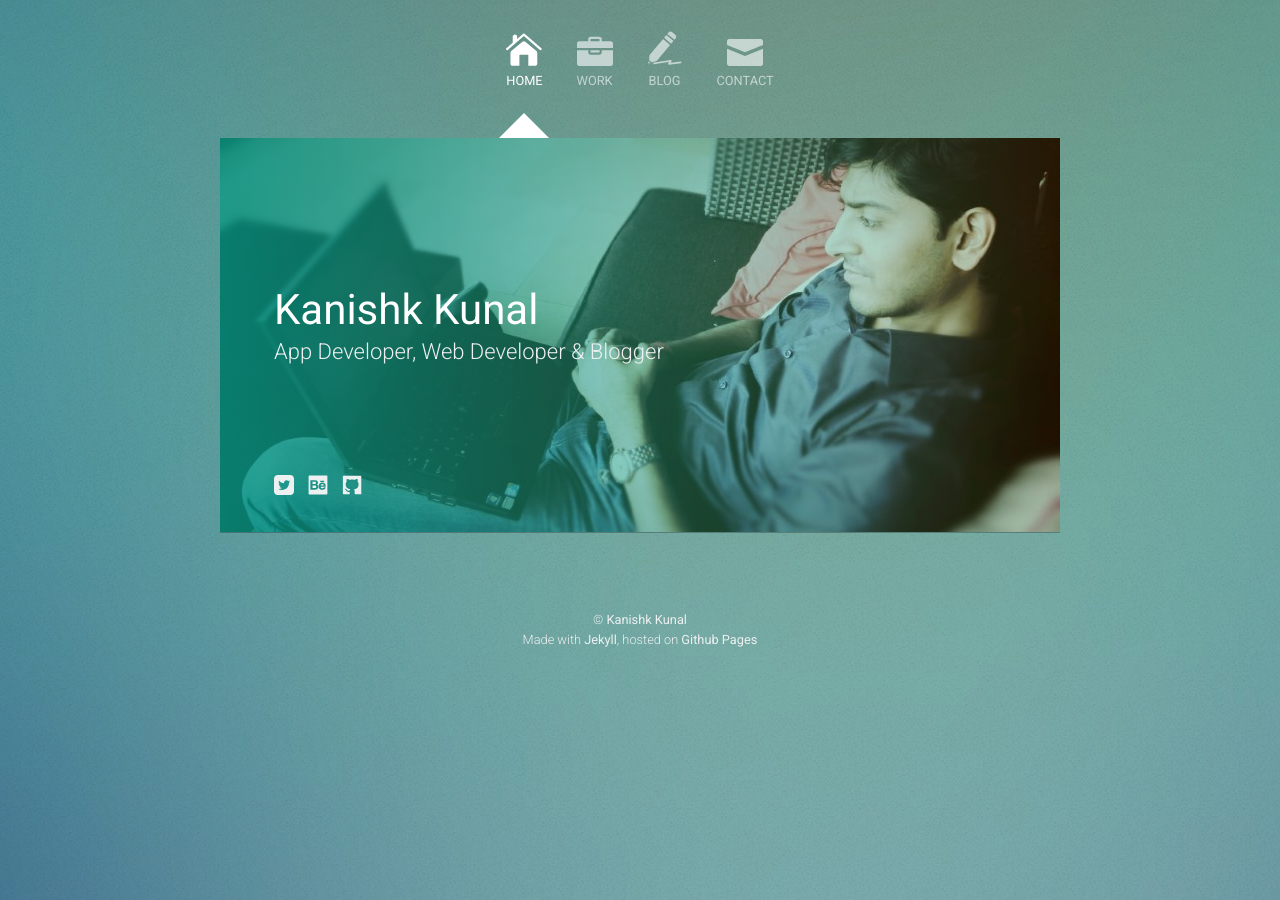
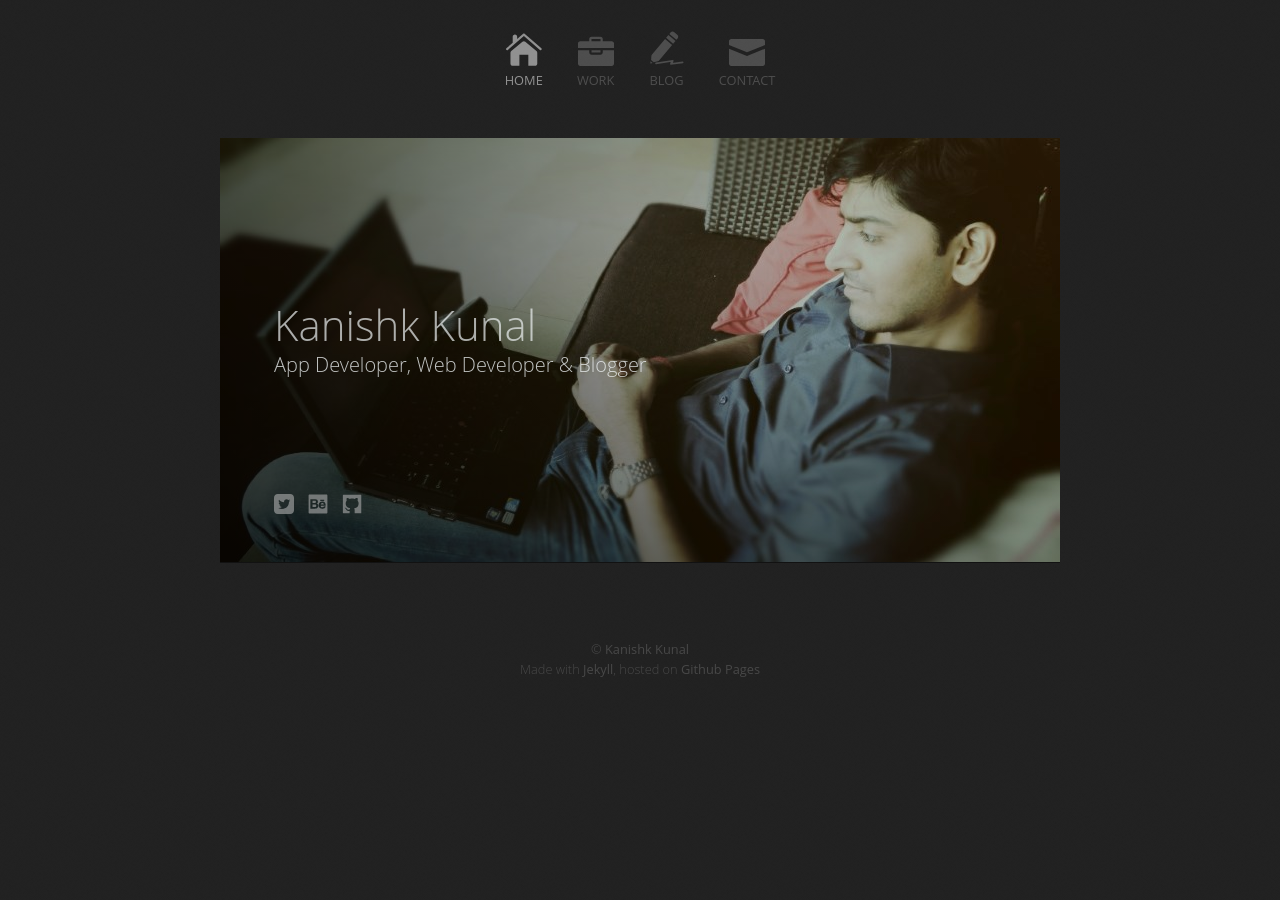
Before and after one commit to joemalin95/joemalin95, a Jekyll site: the page built from index.html, in a window 1280 px wide. Built offline with Jekyll 4.4.1, drawn with Linux system fonts in a browser that asks for light colours; the list of posts is cut into pages by our own code.

Commit message:
New Styling

```diff
--- a/_sass/_base.scss
+++ b/_sass/_base.scss
@@ -7,9 +7,9 @@ body {
     line-height: $base-line-height;
     font-weight: 300;
     color: $text-color;
-    background-color: $background-color;
+    background-color: #222;
     -webkit-text-size-adjust: 100%;
-    background-image:url('images/overlay.png'), url('images/bg.jpg');
+    background-image:url('images/overlay.png');
     background-repeat:repeat, no-repeat;
     background-size:auto, 100% 100%;
     width: 100%;
--- a/_sass/_layout.scss
+++ b/_sass/_layout.scss
@@ -12,20 +12,22 @@
     a {
         position: relative;
         color: $light-color;
-        color: rgba(255, 255, 255, 0.6);
+        color: rgba(255, 255, 255, 0.2);
     }
 
     svg {
         fill: $light-color;
-        fill: rgba(255, 255, 255, 0.6);
+        fill: rgba(255, 255, 255, 0.2);
     }
 
     a.active {
         color: #fff;
+        color: rgba(255, 255, 255, 0.5);
     }
 
     .active svg {
         fill: #fff;
+        fill: rgba(255, 255, 255, 0.5);
     }
 
     .page-link {
@@ -56,22 +58,6 @@
         }
     }
 
-    a:after {
-        content: '';
-        display: block;
-        position: absolute;
-        width: 36px;
-        left: 50%;
-        bottom: -48px;
-        margin-left: -25px;
-        border-bottom: solid 0em #ffffff;
-        border-left: solid 25px transparent;
-        border-right: solid 25px transparent;
-    }
-
-    a.active:after {
-        border-bottom-width: 25px;
-    }
 
     @include media-query($on-palm) {
 
@@ -107,7 +93,7 @@
  */
 .site-footer {
     text-align: center;
-    color: $light-color;
+    color: $grey-color-dark;
 }
 
 .footer-credit {
@@ -115,7 +101,7 @@
     font-size: 12.8px;
 
     a {
-        color: $light-color;
+        color: $grey-color-dark;
         text-decoration: none;
         font-weight: 400;
     }
@@ -131,7 +117,7 @@
 .content-wrap {
     margin-top: $spacing-unit;
     background-color: #fff;
-    box-shadow: 0px 1px 0px 0px rgba(0, 0, 0, 0.25);
+    box-shadow: 0px 1px 0px 0px rgba(0, 0, 0, 0.45);
 
     .content-inner {
         padding: 2* $spacing-unit;
@@ -248,7 +234,7 @@ ul.category-posts {
 
 /* Front Page */
 #persona {
-    height: 394px;
+    height: 424px;
     position: relative;
 
     @include media-query($on-palm) {
@@ -264,13 +250,13 @@ ul.category-posts {
     width: 100%;
     height: 100%;
     z-index: 999;
-    background: -moz-linear-gradient(left,  rgba(0,150,136,0.8) 0%, rgba(0,0,0,0) 100%); /* FF3.6+ */
-    background: -webkit-gradient(linear, left top, right top, color-stop(0%,rgba(0,150,136,0.8)), color-stop(100%,rgba(0,0,0,0))); /* Chrome,Safari4+ */
-    background: -webkit-linear-gradient(left,  rgba(0,150,136,0.8) 0%,rgba(0,0,0,0) 100%); /* Chrome10+,Safari5.1+ */
-    background: -o-linear-gradient(left,  rgba(0,150,136,0.8) 0%,rgba(0,0,0,0) 100%); /* Opera 11.10+ */
-    background: -ms-linear-gradient(left,  rgba(0,150,136,0.8) 0%,rgba(0,0,0,0) 100%); /* IE10+ */
-    background: linear-gradient(to right,  rgba(0,150,136,0.8) 0%,rgba(0,0,0,0) 100%); /* W3C */
-    filter: progid:DXImageTransform.Microsoft.gradient( startColorstr='#cc009688', endColorstr='#00000000',GradientType=1 ); /* IE6-9 */
+    background: -moz-linear-gradient(45deg,  rgba(0,0,0,0.8) 0%, rgba(0,0,0,0) 100%); /* FF3.6+ */
+    background: -webkit-gradient(linear, left bottom, right top, color-stop(0%,rgba(0,0,0,0.8)), color-stop(100%,rgba(0,0,0,0))); /* Chrome,Safari4+ */
+    background: -webkit-linear-gradient(45deg,  rgba(0,0,0,0.8) 0%,rgba(0,0,0,0) 100%); /* Chrome10+,Safari5.1+ */
+    background: -o-linear-gradient(45deg,  rgba(0,0,0,0.8) 0%,rgba(0,0,0,0) 100%); /* Opera 11.10+ */
+    background: -ms-linear-gradient(45deg,  rgba(0,0,0,0.8) 0%,rgba(0,0,0,0) 100%); /* IE10+ */
+    background: linear-gradient(45deg,  rgba(0,0,0,0.8) 0%,rgba(0,0,0,0) 100%); /* W3C */
+    filter: progid:DXImageTransform.Microsoft.gradient( startColorstr='#cc000000', endColorstr='#00000000',GradientType=1 ); /* IE6-9 fallback on horizontal gradient */
 
     @include media-query($on-palm) {
         position: relative;
@@ -284,7 +270,9 @@ ul.category-posts {
         bottom: 50%;
         margin: 0;
         margin-right: 365px;
-        color: #fff;
+        color: $light-color;
+        opacity: 0.7;
+        font-weight: 300;
 
         @include media-query($on-palm) {
             position: relative;
@@ -298,9 +286,11 @@ ul.category-posts {
         left: $spacing-unit * 1.8;
         top: 50%;
         margin-right: 365px;
-        font-size: 22px;
+        font-size: 20px;
         margin-top: 0;
         color: $light-color;
+        opacity: 0.8;
+        font-weight: 300;
 
         @include media-query($on-palm) {
             position: relative;
@@ -313,7 +303,7 @@ ul.category-posts {
     .social-media-list {
         position: absolute;
         left: $spacing-unit * 1.8;
-        bottom: $spacing-unit;
+        bottom: $spacing-unit * 1.4;
         margin-top: 0;
 
         @include media-query($on-palm) {
@@ -323,7 +313,8 @@ ul.category-posts {
         }
 
         svg {
-            fill: $light-color;
+            fill: $grey-color-light;
+            opacity: 0.6;
         }
     }
 }
--- a/css/main.scss
+++ b/css/main.scss
@@ -5,19 +5,19 @@
 @import url(http://fonts.googleapis.com/css?family=Roboto:300,300italic,400);
 
 // Our variables
-$base-font-family: 'Roboto', Helvetica, Arial, sans-serif;
+$base-font-family: "Open Sans","Helvetica Neue",Helvetica,Arial,sans-serif;
 $base-font-size:   16px;
 $small-font-size:  $base-font-size * 0.875;
 $base-line-height: 1.5;
 
 $spacing-unit:     30px;
 
-$link-color:        #009688;
-$link-hover-color:  lighten($link-color, 8%);
+$link-color:        #3498db;
+$link-hover-color:  lighten($link-color, 10%);
 
 $text-color:       #363636;
 $background-color: #fdfdfd;
-$brand-color:      #009688;
+$brand-color:      #3498db;
 
 $grey-color:       #888888;
 $grey-color-light: lighten($grey-color, 15%);
```
Also changed, not shown: images/kanishk-kunal.jpg.
